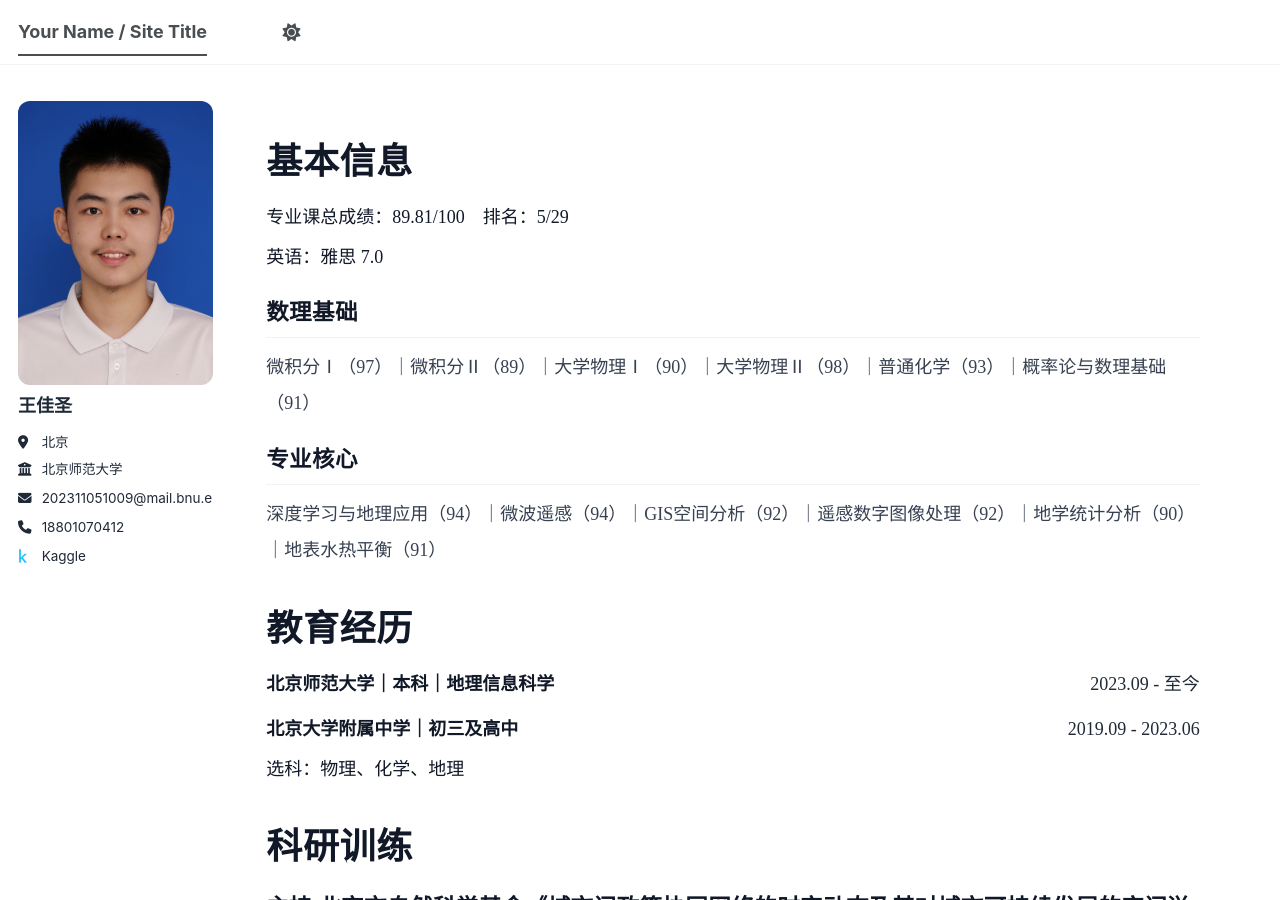
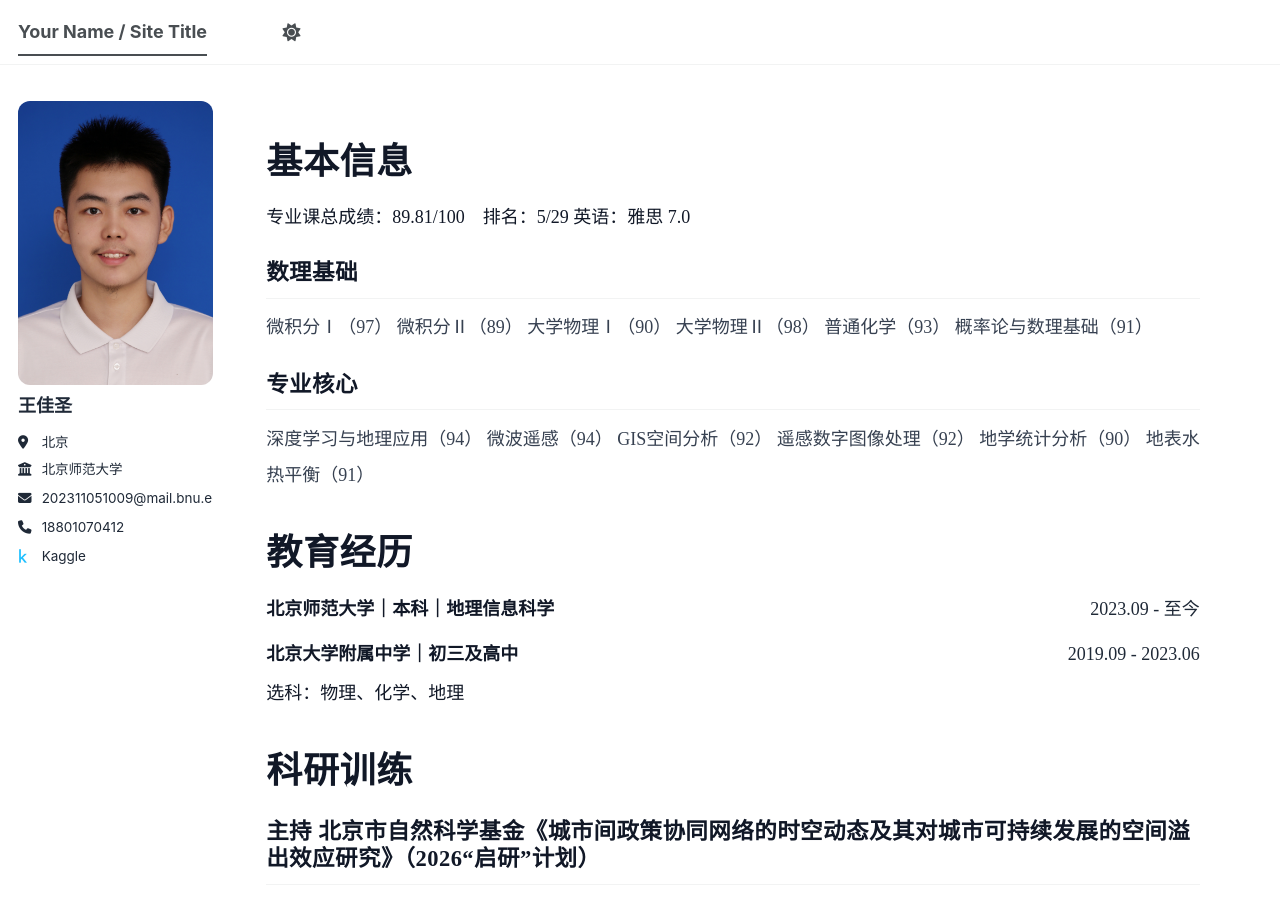
Before and after one commit to WJSheng2005/wangjiasheng.github.io, a Jekyll site: the page built from _pages/about.md, in a window 1280 px wide and 900 px high. Built offline with Jekyll 4.4.1, drawn with Linux system fonts in a browser that asks for light colours; a script bundle is joined from its source files by our own code; library files that are not in the unit come from our copies.

Commit message:
Update about.md

```diff
--- a/_pages/about.md
+++ b/_pages/about.md
@@ -102,17 +102,16 @@ redirect_from:
 
 # 基本信息
 
-<div class="metric-line">专业课总成绩：89.81/100　排名：5/29</div>
-<div class="metric-line">英语：雅思 7.0</div>
+<div class="metric-line">专业课总成绩：89.81/100　排名：5/29 英语：雅思 7.0</div>
 
 ## 数理基础
 <div class="inline-line">
-微积分Ⅰ（97）｜微积分Ⅱ（89）｜大学物理Ⅰ（90）｜大学物理Ⅱ（98）｜普通化学（93）｜概率论与数理基础（91）
+微积分Ⅰ（97） 微积分Ⅱ（89） 大学物理Ⅰ（90） 大学物理Ⅱ（98） 普通化学（93） 概率论与数理基础（91）
 </div>
 
 ## 专业核心
 <div class="inline-line">
-深度学习与地理应用（94）｜微波遥感（94）｜GIS空间分析（92）｜遥感数字图像处理（92）｜地学统计分析（90）｜地表水热平衡（91）
+深度学习与地理应用（94） 微波遥感（94） GIS空间分析（92） 遥感数字图像处理（92） 地学统计分析（90） 地表水热平衡（91）
 </div>
 
 # 教育经历
```
